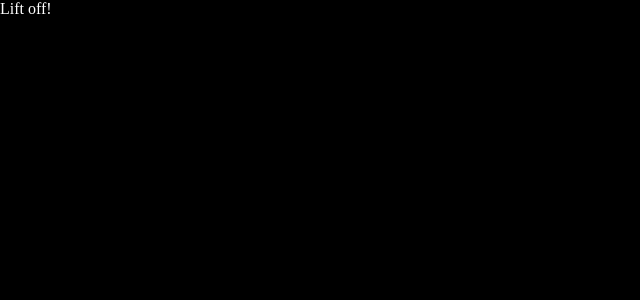
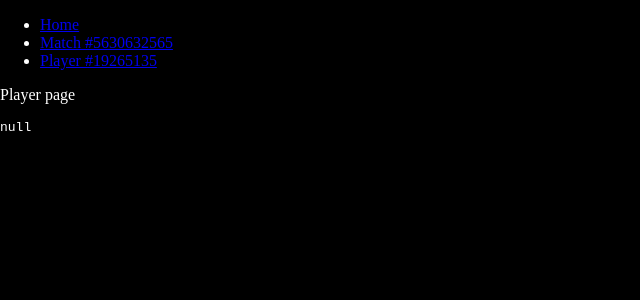
Before and after one commit to timkurvers/redota, a React app: page /#/players/19265135 in a window 1280 px wide. Shown: the top 300 px of the page, without its empty margins (0-640 px from the left). Built offline with nearby package versions, Linux system fonts and the light colour scheme; no server answers.

Commit message:
feat: add initial React app skeleton with some dummy routes

```diff
--- a/src/components/Redota.jsx
+++ /dev/null
@@ -1,9 +0,0 @@
-import React from 'react';
-
-const Redota = () => (
-  <div>
-    Lift off!
-  </div>
-);
-
-export default Redota;
--- /dev/null
+++ b/src/ui/Redota.jsx
@@ -0,0 +1,25 @@
+import React from 'react';
+import {
+  HashRouter, Link, Route, Switch,
+} from 'react-router-dom';
+
+import { HomePage, MatchPage, PlayerPage } from './pages/index.js';
+
+const Redota = () => (
+  <HashRouter>
+    <nav>
+      <ul>
+        <li><Link to="/">Home</Link></li>
+        <li><Link to="/matches/5630632565">Match #5630632565</Link></li>
+        <li><Link to="/players/19265135">Player #19265135</Link></li>
+      </ul>
+    </nav>
+    <Switch>
+      <Route path="/matches/:id"><MatchPage /></Route>
+      <Route path="/players/:id"><PlayerPage /></Route>
+      <Route path="/"><HomePage /></Route>
+    </Switch>
+  </HashRouter>
+);
+
+export default Redota;
--- a/src/bootstrap.jsx
+++ b/src/ui/bootstrap.jsx
@@ -1,7 +1,7 @@
 import React from 'react';
 import ReactDOM from 'react-dom';
 
-import Redota from './components/Redota.jsx';
+import Redota from './Redota.jsx';
 
 const container = document.querySelector('#container');
 ReactDOM.render(<Redota />, container);
--- /dev/null
+++ b/src/ui/pages/HomePage.jsx
@@ -0,0 +1,7 @@
+import React from 'react';
+
+const HomePage = () => (
+  <div>Redota</div>
+);
+
+export default HomePage;
--- /dev/null
+++ b/src/ui/pages/MatchPage.jsx
@@ -0,0 +1,28 @@
+import React, { useEffect, useState } from 'react';
+import { useParams } from 'react-router-dom';
+
+import { fetchMatch } from '../../lib/api/index.js';
+
+const MatchPage = () => {
+  const { id } = useParams();
+
+  const [data, setData] = useState(null);
+
+  useEffect(async () => {
+    const match = await fetchMatch(id);
+    setData(match);
+  }, []);
+
+  return (
+    <div>
+      <p>
+        Match page
+      </p>
+      <pre>
+        {JSON.stringify(data, null, '  ')}
+      </pre>
+    </div>
+  );
+};
+
+export default MatchPage;
--- /dev/null
+++ b/src/ui/pages/PlayerPage.jsx
@@ -0,0 +1,28 @@
+import React, { useEffect, useState } from 'react';
+import { useParams } from 'react-router-dom';
+
+import { fetchPlayer } from '../../lib/api/index.js';
+
+const PlayerPage = () => {
+  const { id } = useParams();
+
+  const [data, setData] = useState(null);
+
+  useEffect(async () => {
+    const match = await fetchPlayer(id);
+    setData(match);
+  }, []);
+
+  return (
+    <div>
+      <p>
+        Player page
+      </p>
+      <pre>
+        {JSON.stringify(data, null, '  ')}
+      </pre>
+    </div>
+  );
+};
+
+export default PlayerPage;
--- /dev/null
+++ b/src/ui/pages/index.js
@@ -0,0 +1,3 @@
+export { default as HomePage } from './HomePage.jsx';
+export { default as MatchPage } from './MatchPage.jsx';
+export { default as PlayerPage } from './PlayerPage.jsx';
--- a/webpack.config.cjs
+++ b/webpack.config.cjs
@@ -6,7 +6,7 @@ const HtmlWebpackPlugin = require('html-webpack-plugin');
 
 module.exports = {
   mode: process.env.NODE_ENV || 'development',
-  entry: './src/bootstrap.jsx',
+  entry: './src/ui/bootstrap.jsx',
   output: {
     path: path.join(__dirname, 'public'),
     filename: 'redota-[chunkhash:8].js',
@@ -19,7 +19,7 @@ module.exports = {
     new HtmlWebpackPlugin({
       hash: true,
       inject: true,
-      template: './src/index.html',
+      template: './src/ui/index.html',
     }),
   ],
   module: {
```
Also changed, not shown: src/ui/index.html (renamed from src/index.html), 1 other file (tests, documents, lock files or other folders).
